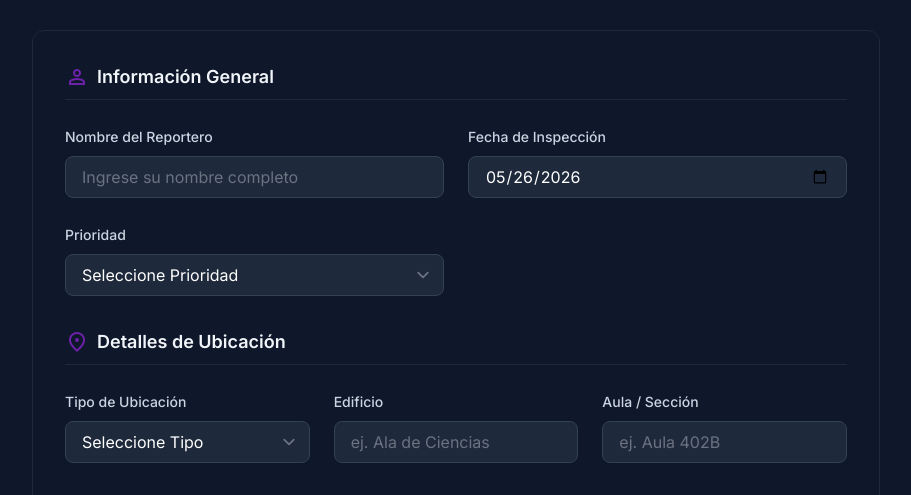
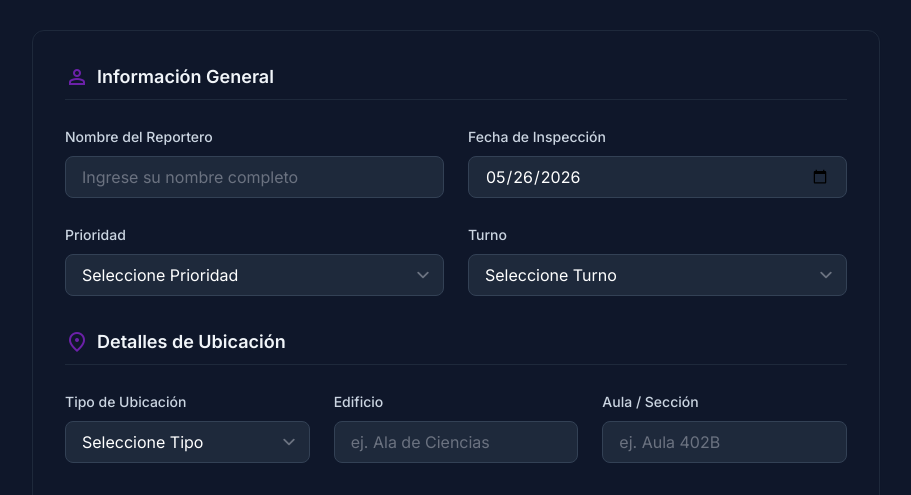
Before and after one commit to CarlaBl/vinculacionEmpresarial2007, a PHP site: page /index.php in a window 1280 px wide. Shown: the part 225-720 px from the top of the page, without its empty margins (184-1095 px from the left). Run offline with PHP 8.4, Linux system fonts and the light colour scheme; the visitor is signed in with stand-in values (Sample User, id 1); data that the repository does not hold is empty; some libraries are stand-ins or nearby versions.

Commit message:
agregue al formulario el campo para el turno

```diff
--- a/registro/index.php
+++ b/registro/index.php
@@ -120,6 +120,17 @@ require_once 'session.php';
                                 <option value="low">Baja</option>
                                 <option value="medium">Media</option>
                                 <option value="high">Alta</option>
+                            </select>
+                    </div>
+                    <div class="space-y-2">
+                            <label class="text-sm font-medium text-slate-700 dark:text-slate-300" for="turn">Turno</label>
+                            <select
+                                class="w-full px-4 py-2 bg-white dark:bg-slate-800 border border-slate-300 dark:border-slate-700 rounded-lg focus:ring-2 focus:ring-primary focus:border-primary dark:text-white outline-none transition-all appearance-none"
+                                id="turn" name="turn" required="">
+                                <option value="">Seleccione Turno</option>
+                                <option value="vespertino">Vespertino</option>
+                                <option value="matutino">Matutino</option>
+                                <option value="nocturno">Nocturno</option>
                             </select>
                     </div>
                 </div>
--- a/registro/reportes.php
+++ b/registro/reportes.php
@@ -23,6 +23,7 @@ $sql = "INSERT INTO reportes (
     reportero_nombre,
     fecha_inspeccion,
     tipo_prioridad,
+    turno,
     tipo_ubicacion,
     edificio,
     aula_seccion,
@@ -35,6 +36,7 @@ $sql = "INSERT INTO reportes (
     '" . mysqli_real_escape_string($conn, $_POST['reporter_name']) . "',
     '" . mysqli_real_escape_string($conn, $_POST['report_date']) . "',
     '" . mysqli_real_escape_string($conn, $_POST['priority_type']) . "',
+    '" . mysqli_real_escape_string($conn, $_POST['turn']) . "',
     '" . mysqli_real_escape_string($conn, $_POST['location_type']) . "',
     '" . mysqli_real_escape_string($conn, $_POST['building']) . "',
     '" . mysqli_real_escape_string($conn, $_POST['room']) . "',
--- a/seguimiento/index.php
+++ b/seguimiento/index.php
@@ -182,6 +182,10 @@ $ratings = [
                             <div>
                                 <label class="text-xs font-medium text-slate-500 uppercase tracking-wider">Prioridad</label>
                                 <p class="mt-1 text-base font-medium"><?= $prioridad [$row['tipo_prioridad']] ?></p>
+                            </div>
+                            <div>
+                                <label class="text-xs font-medium text-slate-500 uppercase tracking-wider">Turno</label>
+                                <p class="mt-1 text-base font-medium"><?=ucfirst($row['turno'])?></p>
                             </div>
                             <div>
                                 <label class="text-xs font-medium text-slate-500 uppercase tracking-wider">Tipo de
--- a/tablas.sql
+++ b/tablas.sql
@@ -20,6 +20,7 @@ CREATE TABLE reportes (
     reportero_nombre VARCHAR(50) NOT NULL,
     fecha_inspeccion DATE NOT NULL,
     tipo_prioridad VARCHAR(50) NOT NULL,
+    turno VARCHAR(50) NOT NULL,
     tipo_ubicacion VARCHAR(50) NOT NULL,
     edificio VARCHAR(30) NOT NULL,
     aula_seccion VARCHAR(80) NOT NULL,
```
Also changed, not shown: 7 other files.
